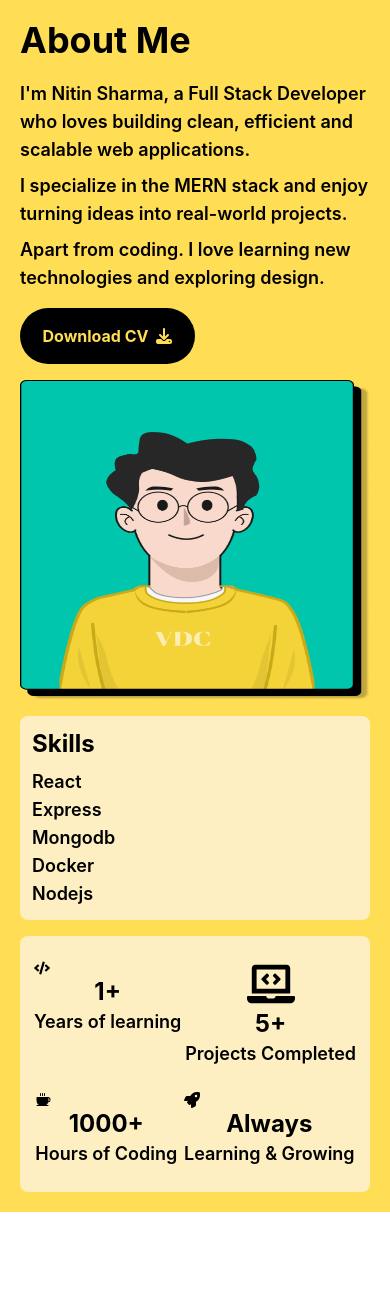
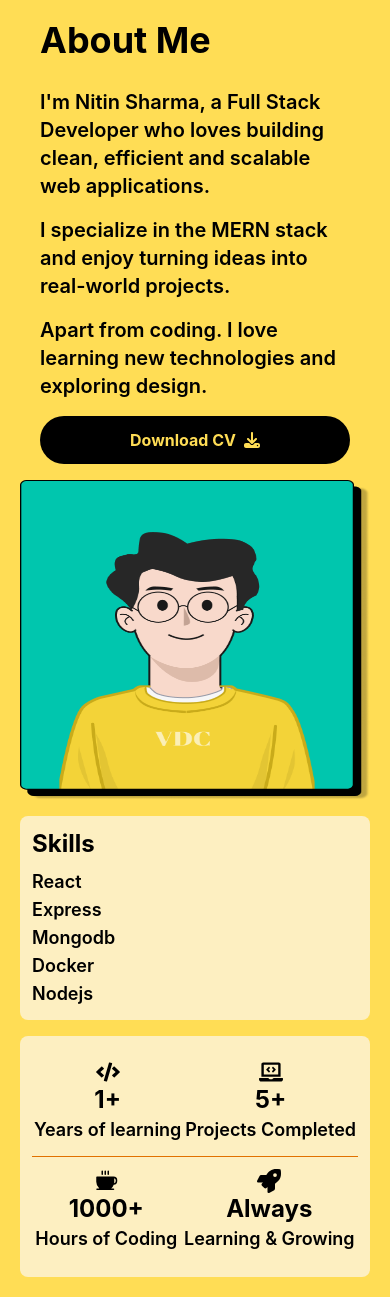
Before and after one commit to NitanSharma/Portfolio-Website, a React (Vite) app: page /about in a window 390 px wide. Before the commit the page ends 1212 px from the top, so only its background shows below. Built offline with nearby package versions, Linux system fonts and the light colour scheme.

Commit message:
Done just contact page left

```diff
--- a/src/pages/About.tsx
+++ b/src/pages/About.tsx
@@ -7,22 +7,24 @@ import { FaCode } from "react-icons/fa";
 const About = () => {
   return (
     <div className="bg-[#ffdd55] flex flex-col p-5">
-      <div className="">
-        <h1 className="text-4xl font-bold mb-5">About Me</h1>
-        <p className="text-lg font-semibold my-2">
+      {/* About Section and Avatar */}
+      <div className="flex flex-col lg:flex-row lg:h-screen lg:justify-around lg:items-center">
+        <div className="px-5 lg:h-150 lg:w-100 flex flex-col">
+          <h1 className="text-4xl font-bold mb-5 lg:text-6xl">About Me</h1>
+          <p className="text-xl font-semibold my-2">
             I'm Nitin Sharma, a Full Stack Developer who loves building clean,
             efficient and scalable web applications.
           </p>
-        <p className="text-lg font-semibold my-2">
-          I specialize in the MERN stack and enjoy turning ideas into real-world
-          projects.
+          <p className="text-xl font-semibold my-2">
+            I specialize in the MERN stack and enjoy turning ideas into
+            real-world projects.
           </p>
-        <p className="text-lg font-semibold my-2">
+          <p className="text-xl font-semibold my-2">
             Apart from coding. I love learning new technologies and exploring
             design.
           </p>
           <a href="/Nitin_Sharma_CV.pdf" download className="">
-          <button className="bg-black text-[#ffdd55]  py-4 rounded-full font-bold text-base hover:bg-gray-800 transition w-1/2 mt-4 flex justify-center items-center gap-2">
+            <button className="bg-black text-[#ffdd55] px-8 py-3 rounded-full font-bold text-base sm:text-lg hover:bg-gray-800 transition w-full flex gap-2 justify-center items-center lg:mt-30 mt-2">
               Download CV <FaDownload className="text-[#ffdd55]" />
             </button>
           </a>
@@ -32,8 +34,11 @@ const About = () => {
           <img
             src="/avatar.png"
             alt="Avatar"
-          className="h-80 w-100 text-center"
+            className="h-80 w-100 text-center lg:h-100"
           />
+        </div>
+      </div>
+      {/* Skill Section */}
       <div className="bg-[#FDEFC1] mt-4 flex flex-col rounded-lg p-3">
         <h1 className="text-2xl font-bold">Skills</h1>
         <ul className="mt-2">
@@ -44,30 +49,32 @@ const About = () => {
           <li className="text-lg font-semibold ">Nodejs</li>
         </ul>
       </div>
-      </div>
 
+{/* About Section 3 */}
       <div className="mt-4 bg-[#FDEFC1] flex flex-col rounded-lg p-3">
         <div className="flex justify-around py-3">
           <div className="flex flex-col">
-            <FaCode/>
+            <FaCode className="self-center text-2xl" />
             <span className="text-2xl font-bold self-center">1+</span>
             <p className="text-lg font-semibold">Years of learning</p>
           </div>
           <div className="flex flex-col">
-            <FaLaptopCode className="self-center text-5xl"/>
+            <FaLaptopCode className="self-center text-2xl" />
             <span className="text-2xl font-bold self-center">5+</span>
             <p className="text-lg font-semibold">Projects Completed</p>
           </div>
         </div>
 
+       <hr className="text-amber-600"  />
+
         <div className="flex justify-around py-3">
           <div className="flex flex-col">
-            <PiCoffeeFill/>
+            <PiCoffeeFill className="self-center text-2xl" />
             <span className="text-2xl font-bold self-center">1000+</span>
             <p className="text-lg font-semibold">Hours of Coding</p>
           </div>
           <div className="flex flex-col">
-            <FaRocket/>
+            <FaRocket className="self-center text-2xl" />
             <span className="text-2xl font-bold self-center">Always</span>
             <p className="text-lg font-semibold">Learning & Growing</p>
           </div>
--- a/src/pages/Home.tsx
+++ b/src/pages/Home.tsx
@@ -1,15 +1,21 @@
+import { GiHamburgerMenu } from "react-icons/gi";
+
+const Home = () => {
 
 
-const Home = () => {
+  const showNavLink = () => {
+
+  }
+
   return (
     <div className="min-h-screen bg-[#ffdd55]">
-      <header className="bg-black text-white rounded-b-[40px] px-6 py-4 flex flex-col sm:flex-row sm:justify-between sm:items-center gap-4 sm:gap-0">
-        <div className="flex items-center gap-2 justify-center sm:justify-start">
+      <header className="bg-black text-white rounded-b-[40px] px-6 py-4 flex justify-around items-center">
+        <div className="flex items-center">
           <div className="bg-[#ffdd55] text-black rounded-full w-12 h-12 flex items-center justify-center font-bold text-2xl">
             NI3
           </div>
         </div>
-        <nav className="flex flex-wrap justify-center gap-5 text-base sm:text-lg font-semibold">
+        <nav className="flex flex-wrap justify-center gap-5 text-base sm:text-lg font-semibold invisible lg:visible">
           <a href="/" className="hover:text-[#ffdd55] transition">
             Home
           </a>
@@ -23,6 +29,9 @@ const Home = () => {
             Contact us
           </a>
         </nav>
+
+        <GiHamburgerMenu className="text-3xl text-white hover:text-[#ffdd55] lg:invisible" />
+
       </header>
       {/* Main Content */}
       <div className="flex flex-col md:flex-row items-center justify-between px-6 md:px-16 py-16 md:py-20 gap-10 md:gap-16">
--- a/src/pages/Project.tsx
+++ b/src/pages/Project.tsx
@@ -30,14 +30,17 @@ const Project = () => {
       tech: ["Node.js", "Stream Chat", "NeonDB"],
       url: "https://chat-ai-ui-nine.vercel.app/",
     },
+
   ];
 
   return (
-    <div className="bg-[#ffdd55] flex flex-col gap-2">
-      <div className="p-5 flex flex-col gap-4">
-        <h1 className="text-4xl font-bold mb-5">My Project</h1>
-        <p className="text-lg font-semibold my-2">
-          Here are some of the projet <br />
+    <div className="bg-[#ffdd55] flex flex-col gap-2 lg:flex-row">
+
+      {/* left Section */}
+      <div className="p-8 flex flex-col gap-2 lg:h-screen justify-center">
+        <h1 className="text-4xl font-bold mb-5 lg:text-6xl">My Project</h1>
+        <p className="text-xl font-semibold my-2 lg:text-2xl">
+          Here are some of the project <br />
           I've work on.
         </p>
         <a href="https://github.com/NitanSharma">
@@ -47,10 +50,12 @@ const Project = () => {
         </a>
       </div>
 
+    {/* Right Section */}
+    <div className="flex flex-wrap lg:mt-8">
       {projects.map((project) => (
         <a href={project.url}>
           <div key={project.id} className="bg-[#FDEFC1] rounded-2xl m-4">
-            <img src={project.img} alt="projectimage" className="rounded-2xl" />
+            <img src={project.img} alt="projectimage" className="rounded-2xl lg:h-40" />
             <h2 className="text-2xl font-bold mt-3 px-2">{project.name}</h2>
             <div className="flex gap-5 flex-wrap p-3">
               {project.tech.map((i) => (
@@ -62,6 +67,8 @@ const Project = () => {
           </div>
         </a>
       ))}
+</div>
+
     </div>
   );
 };
```
Lines whose indentation alone changed are shown as unchanged.
